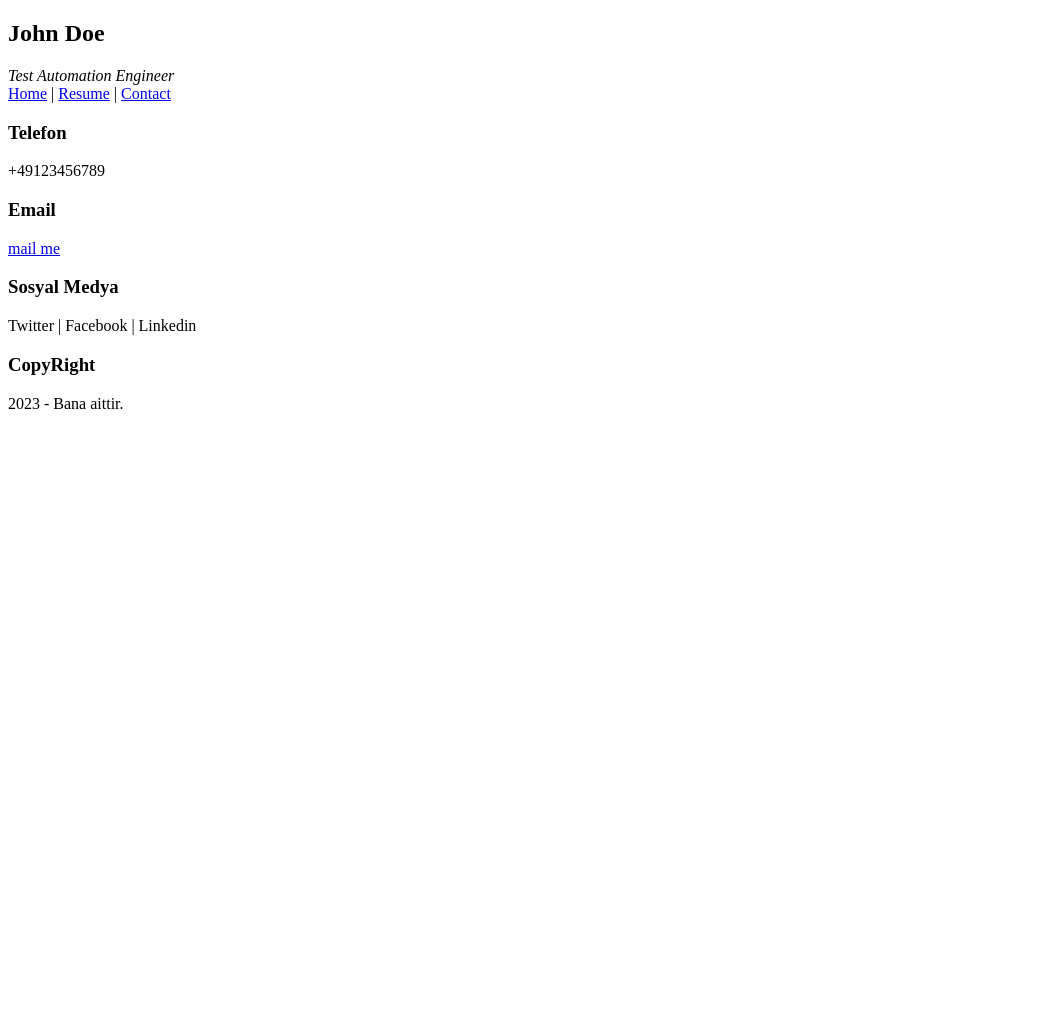
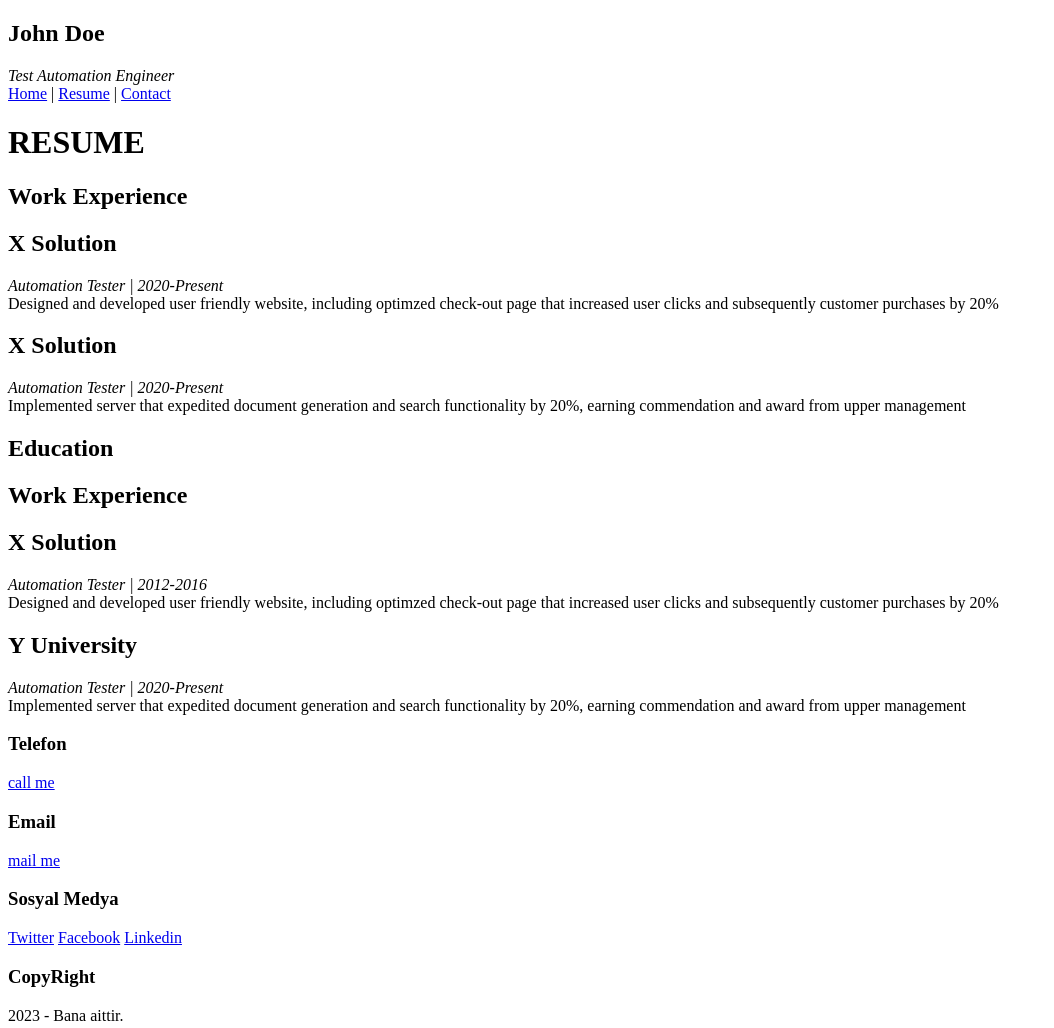
Before and after one commit to Gurkan1997/HTML, a plain HTML site: page resume.html in a window 1280 px wide. Shown: the top 1028 px of the page, without its empty margins (0-1054 px from the left). Before the commit the page ends 800 px from the top, so only its background shows below. Drawn offline with Linux system fonts and the light colour scheme.

Commit message:
HTML 2.Tag

```diff
--- a/resume.html
+++ b/resume.html
@@ -16,8 +16,86 @@
         <a href="resume.html">Resume</a> |
         <a href="contact.html">Contact</a></div>
     </div>
-    <div class="content"></div>
+    <div class="content">
+      <h1>RESUME</h1>
+      <div class="section">
+        <h2>Work Experience</h2>
+        <div class="card">
+
+          <div class="left">
+            <h2>X Solution</h2> <!-- sirket adi -->
+            <i>Automation Tester | 2020-Present</i><!-- pozisyon ve sure -->
+          </div>
+          <div class="right">
+
+            Designed and developed user friendly website, including optimzed
+            check-out page that increased user clicks and subsequently customer
+            purchases by 20%
+          </div>
+        </div>
+        <div class="card">
+          <div class="left">
+            <h2>X Solution</h2> <!-- sirket adi -->
+            <i>Automation Tester | 2020-Present</i><!-- pozisyon ve sure -->
+          </div>
+          <div class="right">
+
+            Implemented server that expedited document generation and search
+            functionality by 20%, earning commendation and award from upper
+            management
+        </div>
+      </div>
+      <div class="section">
+        <h2>Education</h2>
+        <div class="section">
+          <h2>Work Experience</h2>
+          <div class="card">
+
+            <div class="left">
+              <h2>X Solution</h2> <!-- sirket adi -->
+              <i>Automation Tester | 2012-2016</i><!-- pozisyon ve sure -->
+            </div>
+            <div class="right">
+
+              Designed and developed user friendly website, including optimzed
+              check-out page that increased user clicks and subsequently customer
+              purchases by 20%
+            </div>
+
+          </div>
+          <div class="card">
+            <div class="left">
+              <h2>Y University</h2> <!-- sirket adi -->
+              <i>Automation Tester | 2020-Present</i><!-- pozisyon ve sure -->
+            </div>
+            <div class="right">
+
+              Implemented server that expedited document generation and search
+              functionality by 20%, earning commendation and award from upper
+              management
+          </div>
+        </div>
+      </div>
+    </div>
     <div class="footer">
+      <div>
+        <h3>Telefon</h3>
+        <a href="tel:+49123456789">call me</a>
+      </div>
+      <div>
+        <h3>Email</h3>
+        <a href="mail">mail me</a>
+      </div>
+      <div>
+        <h3>Sosyal Medya</h3>
+        <a href="https://www.twitter.com" target="_blank">Twitter</a>
+        <a href="https://www.Facebook.com" target="_blank">Facebook</a>
+        <a href="https://www.Linkedin.com" target="_blank">Linkedin</a>
+      </div>
+      <div>
+        <h3>CopyRight</h3>
+        <p>2023 - Bana aittir.</p>
+      </div>
       <div>
         <h3>Telefon</h3>
         <p>+49123456789</p>
```
Also changed, not shown: contact.html (+69 -1 lines), index.html (+65 -0 lines), test.html (+3 -1 lines), img/pexels-moose-photos-1586996 (1).jpg (added), yeni.html (deleted).
